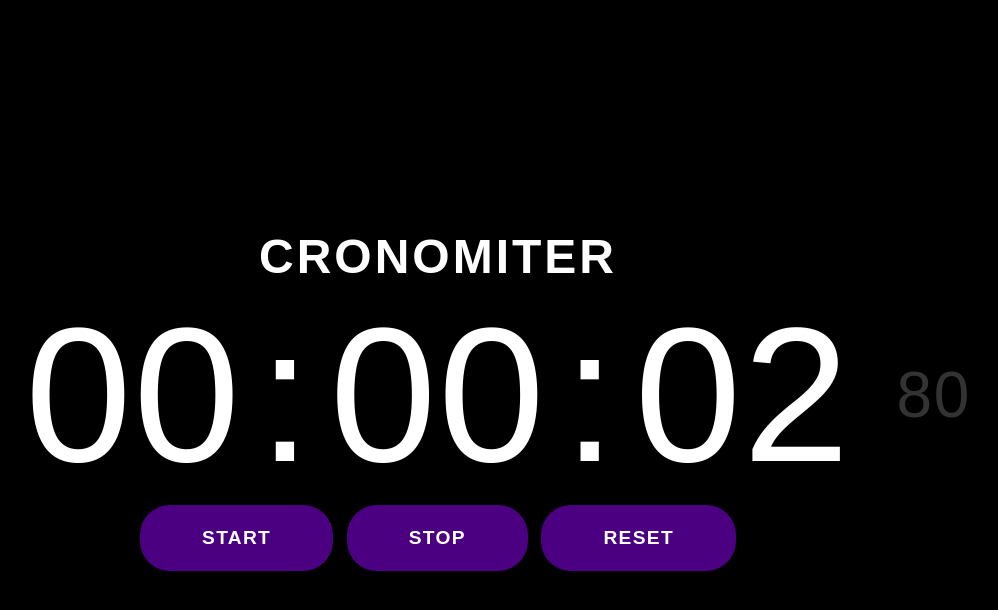
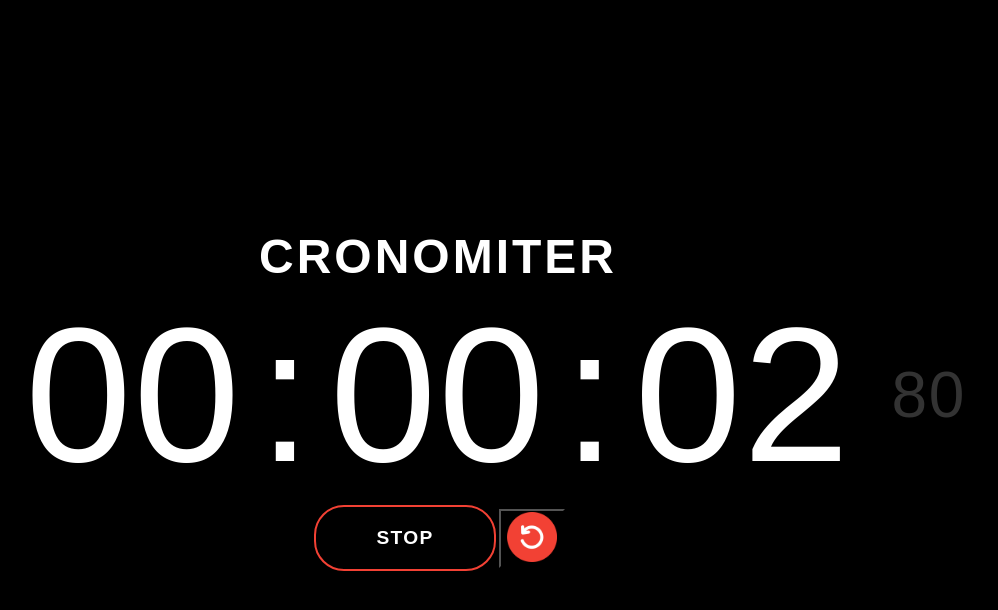
Before and after one commit to mateus-lopes/CronometroJS, a plain HTML site: page index.html in a window 1280 px wide. Both pictures are taken after a click on the button "START". Shown: the whole page, without its empty margins (202-1200 px from the left). Drawn offline with Linux system fonts and the light colour scheme; a web font is replaced by a local one.

Commit message:
add controler, fixed bugs, new layout

```diff
--- a/index.html
+++ b/index.html
@@ -8,7 +8,6 @@
     <link rel="stylesheet" href="style.css">
 </head>
 <body>
-    <!-- <div class="transition"></div> -->
     <div class="cronomiter">
         <main>
             <h2 class="cronomiter-title">
@@ -20,15 +19,12 @@
                 <div class="w-250 second">00</div>
                 <span class="milisecond">00</span>
             </div>
-            <div class="buttons">
-                <button type="button" id="start" class="button">
+            <div class="btn-group">
+                <button type="button" id="start" class="btn btn-lg">
                     START
                 </button>
-                <button type="button" id="stop" class="button">
-                    STOP
-                </button>
-                <button type="button" id="reset" class="button">
-                    RESET
+                <button type="button" class="btn-reset">
+                    <img src="reset.png" id="reset" alt="">
                 </button>
             </div>
         </main>
--- a/script.js
+++ b/script.js
@@ -5,24 +5,27 @@ const timerHour = document.querySelector('.hour');
 
 // const transition = document.querySelector('.transition');
 const startButton = document.querySelector('#start');
-const stopButton = document.querySelector('#stop');
 const resetButton = document.querySelector('#reset');
 
-let timer;
+let timer, controlerKey;
 let milisecond = 0;
 let second = 0;
 let minute = 0;
 let hour = 0;
 
-startButton.addEventListener('click', startTimer)
-stopButton.addEventListener('click', stopTimer)
+startButton.addEventListener('click', timerControler)
 resetButton.addEventListener('click', resetTimer)
 
 function addZero(n) {
     return n < 10 ? `0${n}` : n;
 };
 
-function startTimer() {
+function timerControler() {
+    return !controlerKey ? startTimer() : stopTimer()
+}
+
+function startTimer(){
+    controlerKey = true
     timer = setInterval(() => {
         milisecond+=1;
         if(milisecond >= 100){
@@ -41,18 +44,25 @@ function startTimer() {
         timerSecond.innerHTML = addZero(second)
         timerMinute.innerHTML = addZero(minute)
         timerHour.innerHTML = addZero(hour)
-        // transition.style.width = `${}px`
     }, 10);
+    startButton.innerHTML = 'STOP'
+    startButton.classList.add('btn-stop')
     console.log('start')
 }
 
 function stopTimer() {
+    controlerKey = false
     clearInterval(timer);
+    startButton.innerHTML = 'START'
+    startButton.classList.remove('btn-stop')
     console.log('stop')
 }
 
 function resetTimer() {
     [milisecond, second, minute, hour] = [0, 0, 0, 0]
-    startTimer()
+    timerMiliSecond.innerHTML = addZero(milisecond)
+    timerSecond.innerHTML = addZero(second)
+    timerMinute.innerHTML = addZero(minute)
+    timerHour.innerHTML = addZero(hour)
     console.log('reset')
 }
--- a/style.css
+++ b/style.css
@@ -5,7 +5,7 @@
 }
 
 body {
-    color: white;
+    color: #fff;
     background-color: black;
     font-family: 'Sofia Sans', sans-serif;
     letter-spacing: 1.5px;
@@ -42,7 +42,7 @@ body {
     font-size: 4rem;
     color: #333;
     top: 50%;
-    right: -140px;
+    right: -135px;
     transform: translate(-50%, -50%)
 }
 
@@ -50,40 +50,65 @@ body {
     width: 250px;
 }
 
-.button {
+.btn-group {
+    display: flex;
+    justify-content: center;
+    align-items: center;
+}
+
+.btn {
     padding: 20px 60px;
     font-size: 1.2rem;
-    background-color: indigo;
-    color: white;
+    background-color: #F24134;
+    color: #fff;
     border-radius: 30px;
     border: 2px solid transparent;
     margin: 0 .2em;
     font-weight: 600;
     letter-spacing: 1.3px;
     cursor: pointer;
-    transition: all .4s cubic-bezier(0.175, 0.885, 0.32, 1.275);
+    animation: btn 1s cubic-bezier(0.175, 0.885, 0.32, 1.275);
 }
 
-.button:hover {
+.btn-reset {
     background-color: transparent;
-    border: 2px solid white;
-    color: white;
+    cursor: pointer;
 }
 
-/* .transition {
-    background-color: #090909;
-    height: 100vh;
-    width: 0px;
-    animation: nextTransition 5s linear infinite;
-} */
+.btn-reset img {
+    width: 50px;
+    height: 50px;
+}
 
-/* @keyframes nextTransition {
+.btn-stop {
+    background-color: transparent;
+    border: 2px solid #F24134;
+    color: #fff;
+    animation: btn-stop 1s cubic-bezier(0.175, 0.885, 0.32, 1.275);
+}
+
+@keyframes btn {
     0% {
-        background-color: #090909;
-        width: 0%;
+        background-color: #000;
+        border: 2px solid #F24134;
+        color: #fff;
     }
     100% {
-        background-color: #090909;
-        width: 100%;
+        background-color: #F24134;
+        border: 2px solid #F24134;
+        color: #fff;
     }
-} */
+}
+
+@keyframes btn-stop {
+    0% {
+        background-color: #F24134;
+        border: 2px solid #F24134;
+        color: #fff;
+    }
+    100% {
+        background-color: #000;
+        border: 2px solid #F24134;
+        color: #fff;
+    }
+}
```
Also changed, not shown: reset.png (added).
